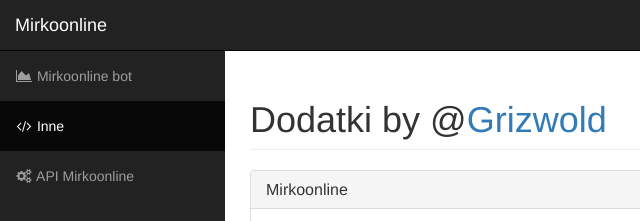
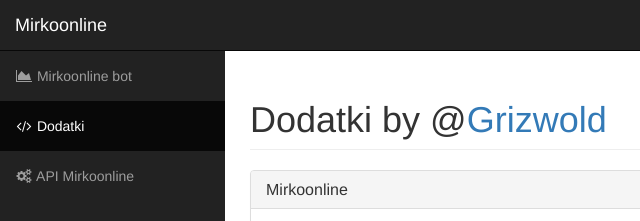
Before and after one commit to tomekbielaszewski/mirkoonline-webpage, a plain HTML site: page addons.html in a window 1280 px wide. Shown: the top 221 px of the page, 0-640 px from the left. Drawn offline with Linux system fonts and the light colour scheme.

Commit message:
page with addons renamed

```diff
--- a/addons.html
+++ b/addons.html
@@ -55,7 +55,7 @@
                     <a href="index.html"><i class="fa fa-fw fa-area-chart"></i> Mirkoonline bot</a>
                 </li>
                 <li class="active">
-                    <a href="addons.html"><i class="fa fa-fw fa-code"></i> Inne</a>
+                    <a href="addons.html"><i class="fa fa-fw fa-code"></i> Dodatki</a>
                 </li>
                 <li>
                     <a href="api_mirkoonline.html"><i class="fa fa-fw fa-gears"></i> API Mirkoonline</a>
```
Also changed, not shown: api_mirkoonline.html (+1 -1 lines), index.html (+1 -1 lines).
